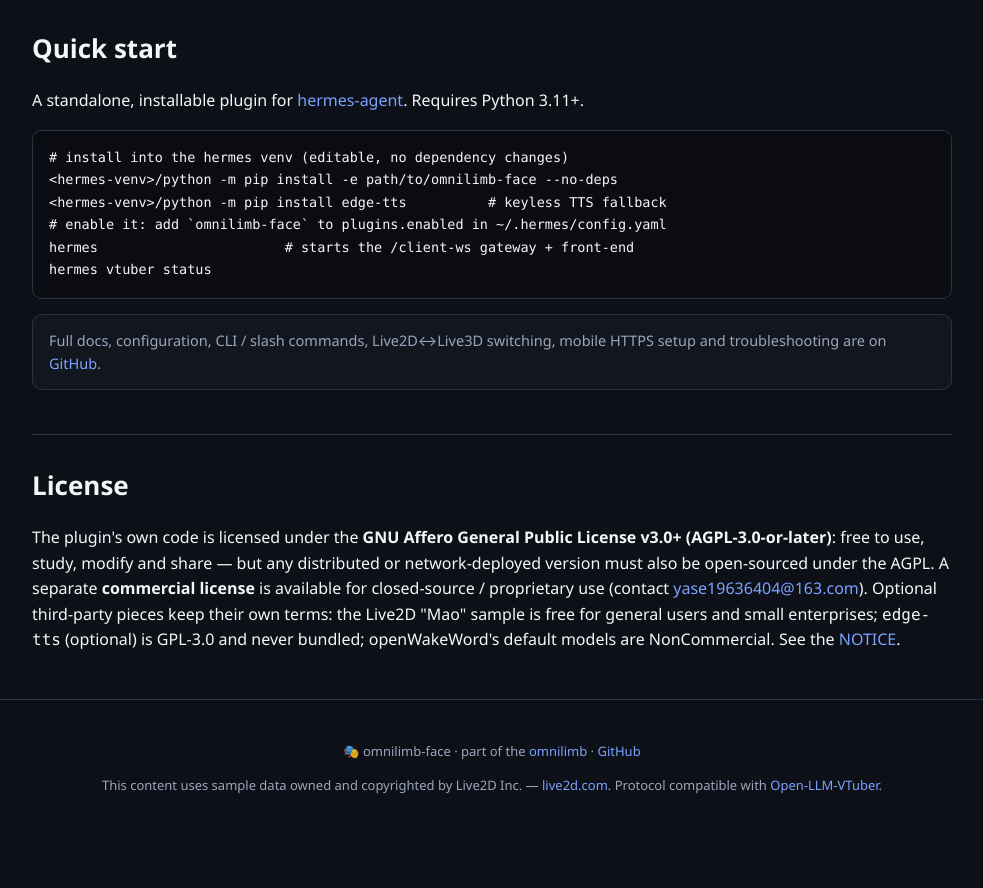
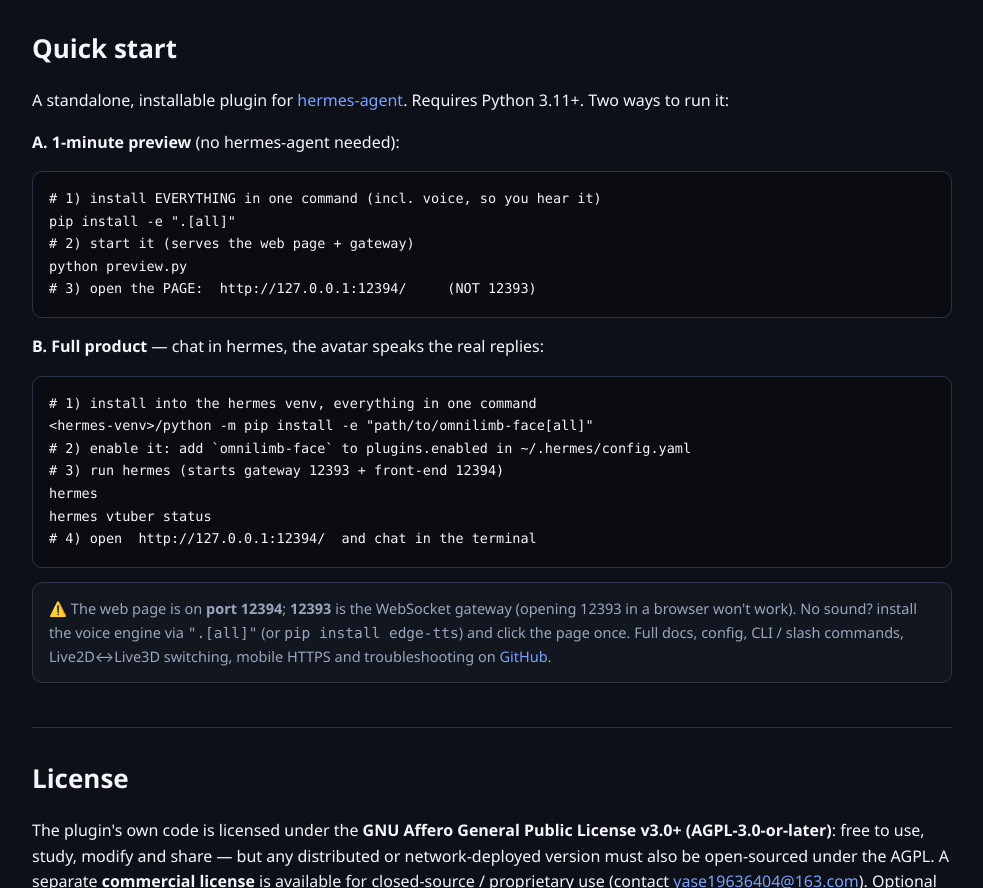
Before and after one commit to seanyang1983/omnilimb-face, a plain HTML site: page site/index.html in a window 1280 px wide. Shown: the part 1342-2230 px from the top of the page, without its empty margins (148-1131 px from the left). Before the commit the page ends 2199 px from the top, so only its background shows below. Drawn offline with Linux system fonts and the light colour scheme; no server answers.

Commit message:
usability: add [all] one-shot install extra; rewrite README (EN/ZH) + landing as step-by-step Getting Started with Troubleshooting (12394 vs 12393, no-sound=edge-tts)

```diff
--- a/site/index.html
+++ b/site/index.html
@@ -87,15 +87,25 @@
 
   <section id="install">
     <h2><span data-en>Quick start</span><span data-zh>快速开始</span></h2>
-    <p class="blk" data-en>A standalone, installable plugin for <a href="https://github.com/NousResearch" target="_blank" rel="noopener">hermes-agent</a>. Requires Python 3.11+.</p>
-    <p class="blk" data-zh>面向 <a href="https://github.com/NousResearch" target="_blank" rel="noopener">hermes-agent</a> 的独立可安装插件。需要 Python 3.11+。</p>
-<pre><code># install into the hermes venv (editable, no dependency changes)
-&lt;hermes-venv&gt;/python -m pip install -e path/to/omnilimb-face --no-deps
-&lt;hermes-venv&gt;/python -m pip install edge-tts          # keyless TTS fallback
-# enable it: add `omnilimb-face` to plugins.enabled in ~/.hermes/config.yaml
-hermes                       # starts the /client-ws gateway + front-end
-hermes vtuber status</code></pre>
-    <p class="note"><span data-en>Full docs, configuration, CLI / slash commands, Live2D↔Live3D switching, mobile HTTPS setup and troubleshooting are on <a href="https://github.com/seanyang1983/omnilimb-face" target="_blank" rel="noopener">GitHub</a>.</span><span data-zh>完整文档、配置、CLI/斜杠命令、Live2D↔Live3D 切换、手机 HTTPS 配置与故障排查见 <a href="https://github.com/seanyang1983/omnilimb-face" target="_blank" rel="noopener">GitHub</a>。</span></p>
+    <p class="blk" data-en>A standalone, installable plugin for <a href="https://github.com/NousResearch" target="_blank" rel="noopener">hermes-agent</a>. Requires Python 3.11+. Two ways to run it:</p>
+    <p class="blk" data-zh>面向 <a href="https://github.com/NousResearch" target="_blank" rel="noopener">hermes-agent</a> 的独立可安装插件。需要 Python 3.11+。两种运行方式:</p>
+    <p class="blk" data-en><b>A. 1-minute preview</b> (no hermes-agent needed):</p>
+    <p class="blk" data-zh><b>A. 一分钟预览</b>(无需 hermes-agent):</p>
+<pre><code># 1) install EVERYTHING in one command (incl. voice, so you hear it)
+pip install -e ".[all]"
+# 2) start it (serves the web page + gateway)
+python preview.py
+# 3) open the PAGE:  http://127.0.0.1:12394/     (NOT 12393)</code></pre>
+    <p class="blk" data-en><b>B. Full product</b> — chat in hermes, the avatar speaks the real replies:</p>
+    <p class="blk" data-zh><b>B. 完整形态</b> —— 在 hermes 里聊天,形象说出真实回复:</p>
+<pre><code># 1) install into the hermes venv, everything in one command
+&lt;hermes-venv&gt;/python -m pip install -e "path/to/omnilimb-face[all]"
+# 2) enable it: add `omnilimb-face` to plugins.enabled in ~/.hermes/config.yaml
+# 3) run hermes (starts gateway 12393 + front-end 12394)
+hermes
+hermes vtuber status
+# 4) open  http://127.0.0.1:12394/  and chat in the terminal</code></pre>
+    <p class="note"><span data-en>⚠️ The web page is on <b>port 12394</b>; <b>12393</b> is the WebSocket gateway (opening 12393 in a browser won't work). No sound? install the voice engine via <code>".[all]"</code> (or <code>pip install edge-tts</code>) and click the page once. Full docs, config, CLI / slash commands, Live2D↔Live3D switching, mobile HTTPS and troubleshooting on <a href="https://github.com/seanyang1983/omnilimb-face" target="_blank" rel="noopener">GitHub</a>.</span><span data-zh>⚠️ 网页在 <b>12394 端口</b>;<b>12393</b> 是 WebSocket 网关(用浏览器开 12393 打不开)。没声音?用 <code>".[all]"</code>(或 <code>pip install edge-tts</code>)装上语音引擎,并先点一下页面。完整文档、配置、CLI/斜杠命令、Live2D↔Live3D 切换、手机 HTTPS 与故障排查见 <a href="https://github.com/seanyang1983/omnilimb-face" target="_blank" rel="noopener">GitHub</a>。</span></p>
   </section>
 
   <section>
```
Also changed, not shown: 3 other files.
